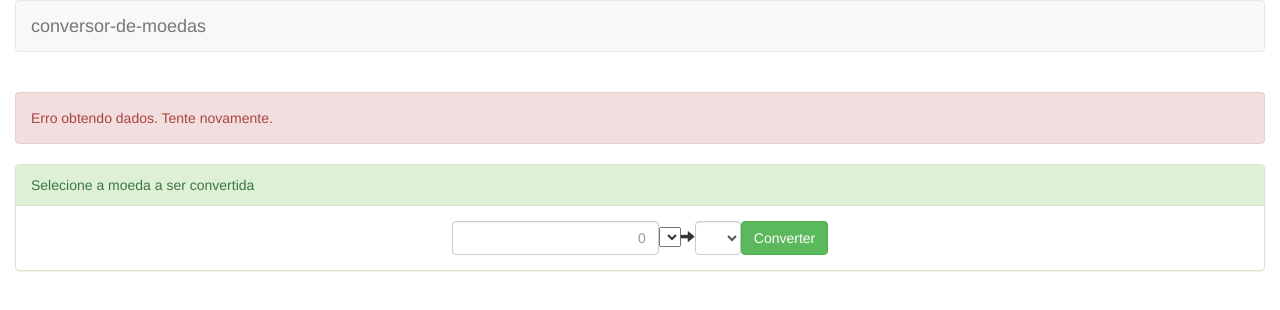
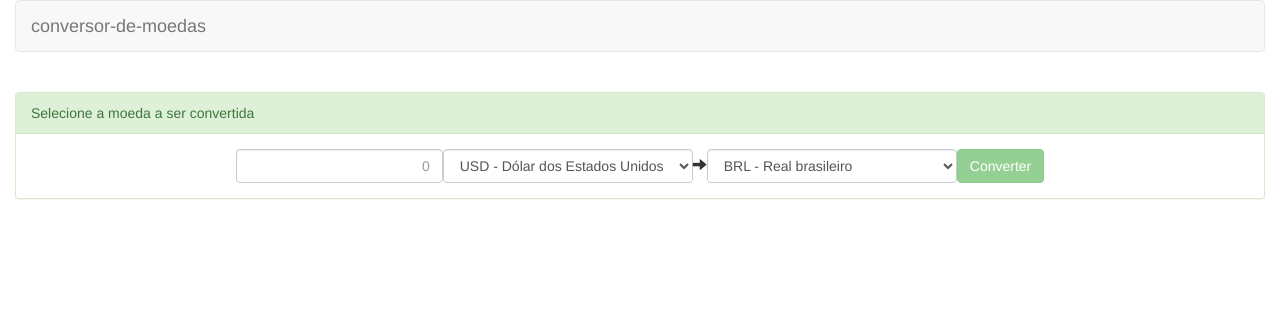
Before and after one commit to Myckol-Fontes/Angular_conversor-de-moedas, an Angular app: page / in a window 1280 px wide. Shown: the top 310 px of the page. Built offline with nearby package versions, Linux system fonts and the light colour scheme.

Commit message:
Implementando componentes na view

```diff
--- a/src/app/app.module.ts
+++ b/src/app/app.module.ts
@@ -1,4 +1,6 @@
+import { HttpClientModule } from '@angular/common/http';
 import { NgModule } from '@angular/core';
+import { FormsModule } from '@angular/forms';
 import { BrowserModule } from '@angular/platform-browser';
 
 import { AppComponent } from './app.component';
@@ -10,6 +12,8 @@
   ],
   imports: [
     BrowserModule,
+    FormsModule,
+    HttpClientModule,
     ConversorModule
   ],
   providers: [],
--- a/src/app/conversor/components/conversor.component.html
+++ b/src/app/conversor/components/conversor.component.html
@@ -1,7 +1,7 @@
 <br />
 <div class="alert alert-danger"
 	role="alert"
-	>
+	*ngIf="possuiErro">
 	Erro obtendo dados. Tente novamente.
 </div>
 <div class="panel panel-success">
@@ -9,17 +9,24 @@
 		Selecione a moeda a ser convertida
 	</div>
 	<div class="panel-body text-center">
-	  <form class="form-inline">
+	  <form #conversaoForm="ngForm" class="form-inline">
 		<input
 			type="text"
 			name="valor"
 			class="form-control text-right"
 			placeholder="0"
+			[(ngModel)]="conversao.valor"
 			numero
 			required>
 		<select
+			name="moedaDe"
+			class="form-control"
+			[(ngModel)]="conversao.moedaDe"
 			required>
-			<option>
+			<option
+				*ngFor="let moeda of moedas"
+				[value]="moeda.sigla">
+				{{ moeda.sigla }} - {{ moeda.descricao }}
 			</option>
 		</select>
 		<span class="glyphicon glyphicon-arrow-right"
@@ -27,9 +34,12 @@
 		<select
 			name="moedaPara"
 			class="form-control"
+			[(ngModel)]="conversao.moedaPara"
 			required>
-			<option>
-
+			<option
+				*ngFor="let moeda of moedas"
+				[value]="moeda.sigla">
+				{{ moeda.sigla }} - {{ moeda.descricao }}
 			</option>
 		</select>
 		<input
@@ -38,7 +48,8 @@
 			class="btn btn-success"
 			data-toggle="modal"
 			data-target="#modalCotacao"
-			>
+			(click)="converter()"
+			[disabled]="!conversaoForm.form.valid">
 	  </form>
 	 </div>
 </div>
--- a/src/app/conversor/conversor.module.ts
+++ b/src/app/conversor/conversor.module.ts
@@ -3,6 +3,7 @@
 import { ConversorComponent } from './components';
 import { ConversorService, MoedaService } from './services';
 import { HttpClientModule } from '@angular/common/http';
+import { FormsModule } from '@angular/forms';
 
 
 
@@ -12,7 +13,8 @@
   ],
   imports: [
     CommonModule,
-    HttpClientModule
+    HttpClientModule,
+    FormsModule
   ],
   exports: [
     ConversorComponent
```
